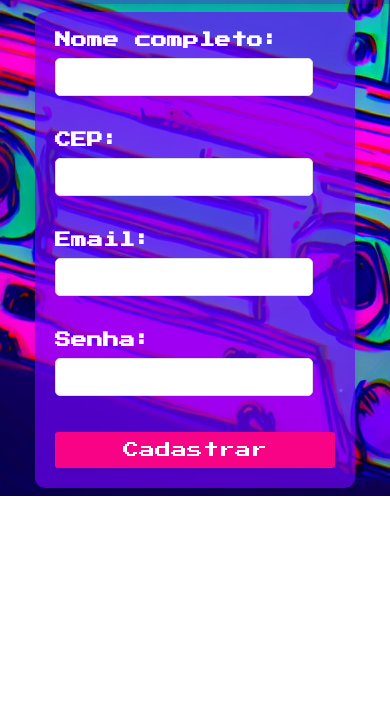
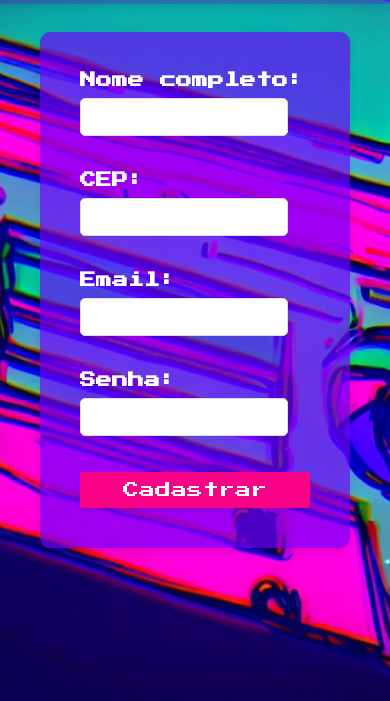
Before and after one commit to Alekssandher/licoes-faculdade, a plain HTML site: page MAPA - PROGRAMAÇÃO FRONT END - 52_2024/forms/cadastro.html in a window 390 px wide. Shown: the part 143-844 px from the top of the page. Drawn offline with nearby package versions, Linux system fonts and the light colour scheme.

Commit message:
ajustes aaaaaaaa

```diff
--- a/MAPA - PROGRAMAÇÃO FRONT END - 52_2024/forms/cadastro.html
+++ b/MAPA - PROGRAMAÇÃO FRONT END - 52_2024/forms/cadastro.html
@@ -32,6 +32,7 @@
         </div>
      </header>
      <main>
+     <div class="container">
          <form action="/cadastrar" method="post" class="form">
              <label for="nome">Nome completo:</label>
              <input type="text" id="nome" name="nome" required><br>
@@ -47,7 +48,12 @@
 
              <input type="submit" class="send" value="Cadastrar">
          </form>
+     </div>
+     <div class="fill">
+
+     </div>
      </main>
+
 
  </div>
 
--- a/MAPA - PROGRAMAÇÃO FRONT END - 52_2024/forms/style.css
+++ b/MAPA - PROGRAMAÇÃO FRONT END - 52_2024/forms/style.css
@@ -19,6 +19,7 @@ body {
     background-position: center;
     background-size: cover;
     background-repeat: no-repeat;
+    min-height: 100vh;
 }
 p {
     color: white;
@@ -55,6 +56,7 @@ header {
     text-align: center;
     box-shadow: 0 4px 8px rgba(0, 0, 0, 0.1);
     margin-bottom: 2%;
+    height: 20%;
 }
 h1 {
     color: #16ecb0;
@@ -89,7 +91,7 @@ input {
     font-family: 'Press Start 2P', sans-serif;
 }
 
-main {
+.container {
     background-color: #7000f9ab;
     padding: 40px;
     margin: auto;
@@ -98,7 +100,10 @@ main {
     width: calc(100% - 40px); /* Ajusta a largura para evitar estouro */
     max-width: 400px;
     margin-bottom: 2%;
-
+    }
+main {
+    width: auto;
+    height: auto;
 }
 
 form {
@@ -167,11 +172,15 @@ input[type="submit"] {
     h1{
         display: none;
     }
+    body {
+        min-height: 100vh;
+    }
     main {
         padding: 20px;
         margin: 0 auto;
         min-width: 320px;
-        max-width: 70%;
+        max-width: 100%;
+
         margin-bottom: 2%;
     }
     header {
```
Also changed, not shown: MAPA - PROGRAMAÇÃO FRONT END - 52_2024/forms/login.html (+3 -0 lines), MAPA - PROGRAMAÇÃO FRONT END - 52_2024/index.html (+6 -3 lines). Lines whose indentation alone changed are shown as unchanged.
